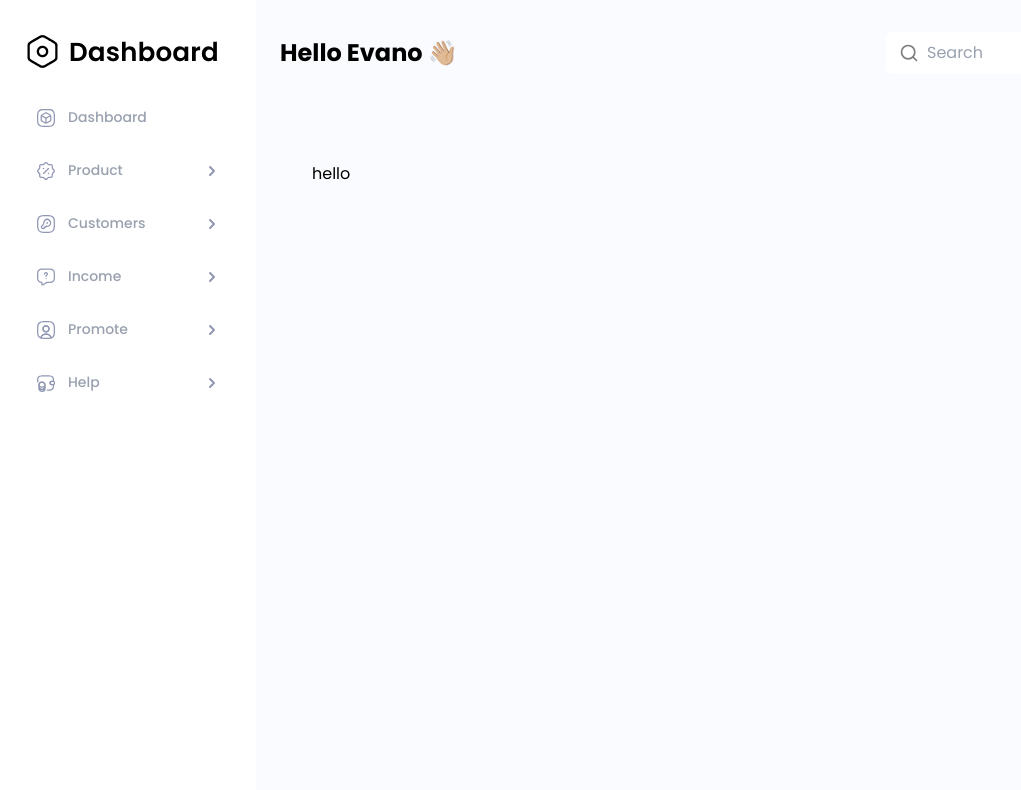
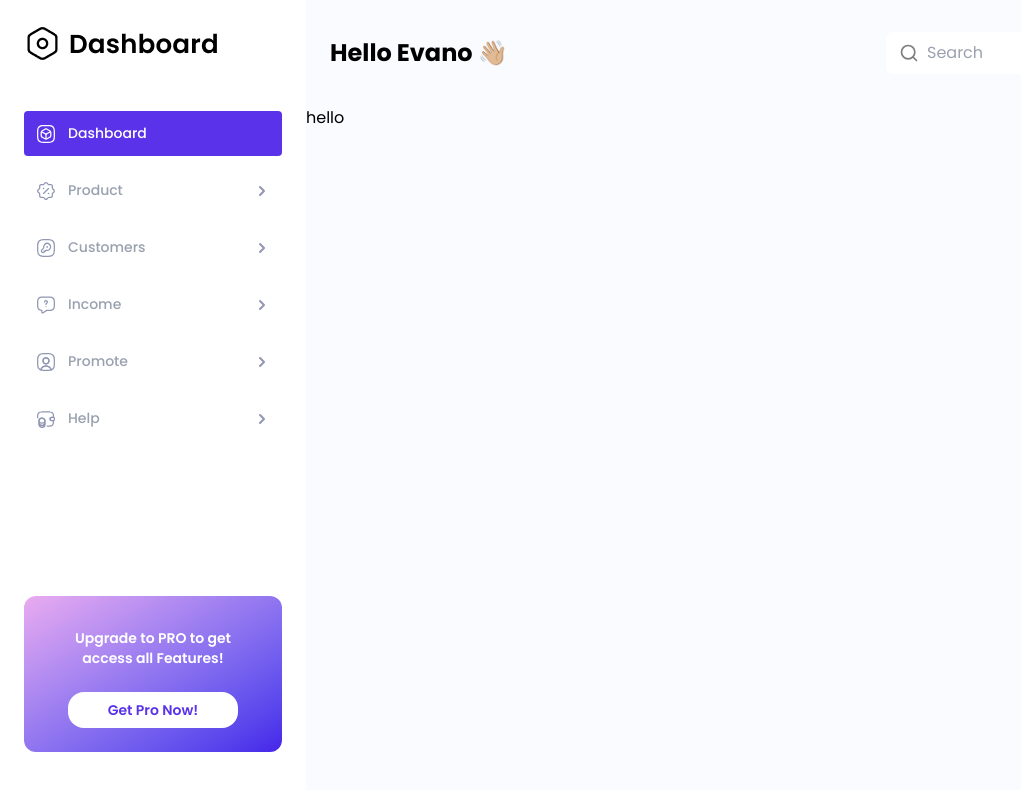
Before and after one commit to nav-commits/Dashboard-App, a Next.js app: page / in a window 1280 px wide. Shown: the top 790 px of the page, without its empty margins (0-1021 px from the left). Built offline with nearby package versions, Linux system fonts and the light colour scheme.

Commit message:
added card and refactored sidebar

```diff
--- a/app/layout.tsx
+++ b/app/layout.tsx
@@ -11,8 +11,8 @@ const poppins = Poppins({
 });
 
 export const metadata: Metadata = {
-  title: "App",
-  description: "App",
+  title: "Dashboard",
+  description: "Dashboard",
 };
 
 export default function RootLayout({
@@ -26,7 +26,7 @@ export default function RootLayout({
         <Sidebar />
         <div className="flex-1 flex flex-col bg-[#FAFBFF]">
           <Header />
-          <main className="p-4 flex-1">{children}</main>
+          <main className=" flex-1">{children}</main>
         </div>
       </body>
     </html>
--- a/app/page.tsx
+++ b/app/page.tsx
@@ -1,9 +1,5 @@
 export default function Home() {
   return (
-    <div className="flex min-h-screen pl-10">
-      <main className="flex min-h-screen flex-col py-10">
-       <p>hello</p>
-      </main>
-    </div>
+    <h1>hello</h1>
   );
 }
--- /dev/null
+++ b/components/Card.tsx
@@ -0,0 +1,18 @@
+import React, { ReactNode } from "react";
+
+interface CardProps {
+  children: ReactNode;
+  bgClass?: string;
+  className?: string;
+}
+const Card: React.FC<CardProps> = ({ children, bgClass = "bg-white", className }) => {
+  return (
+    <div
+      className={`rounded-xl p-6 flex flex-col items-center justify-center gap-4 mt-6 mb-6 ${bgClass} ${className}`}
+    >
+      {children}
+    </div>
+  );
+};
+
+export default Card;
--- a/components/Sidebar.tsx
+++ b/components/Sidebar.tsx
@@ -1,20 +1,16 @@
+"use client";
 import Link from "next/link";
 import Image from "next/image";
-
-const sidebarLinks = [
-  { name: "Dashboard", href: "/", icon: "/icons/3d-square.svg", hasArrow: false },
-  { name: "Product", href: "/product", icon: "/icons/discount-shape.svg", hasArrow: true },
-  { name: "Customers", href: "/customers", icon: "/icons/key-square.svg", hasArrow: true },
-  { name: "Income", href: "/income", icon: "/icons/message-question.svg", hasArrow: true },
-  { name: "Promote", href: "/promote", icon: "/icons/user-square.svg", hasArrow: true },
-  { name: "Help", href: "/help", icon: "/icons/wallet-money.svg", hasArrow: true },
-];
-
+import { usePathname } from "next/navigation";
+import clsx from "clsx";
+import { sidebarLinks } from "@/lib/sidebarLinks";
+import Card from "./Card";
 export default function Sidebar() {
+  const pathname = usePathname();
   return (
-    <aside className="w-64 min-h-screen p-6">
-      {/* Logo */}
-      <div className="mb-6 mt-2">
+    <aside className="w-[306px] h-screen p-6 flex flex-col justify-between">
+      <div>
+        <div>
           <Image
             src="/images/logo.png"
             alt="Logo"
@@ -23,13 +19,17 @@ export default function Sidebar() {
             className="object-contain"
           />
         </div>
-      {/* Navigation Links */}
-      <nav className="flex flex-col gap-2">
-        {sidebarLinks.map((link) => (
+        <nav className="flex flex-col gap-3 mt-12">
+          {sidebarLinks.map((link) => {
+            const isActive = pathname === link.href;
+            return (
               <Link
                 key={link.href}
                 href={link.href}
-            className="flex items-center justify-between p-3 rounded text-gray-400 text-[14px] font-medium hover:bg-gray-100"
+                className={clsx(
+                  "flex items-center justify-between p-3 rounded text-[14px] font-medium",
+                  isActive ? "bg-[#5932EA] text-white" : "text-gray-400"
+                )}
               >
                 <div className="flex items-center gap-3">
                   <Image
@@ -37,7 +37,10 @@ export default function Sidebar() {
                     alt={`${link.name} icon`}
                     width={20}
                     height={20}
-                className="object-contain"
+                    className={clsx(
+                      "object-contain",
+                      isActive ? "filter brightness-0 invert" : ""
+                    )}
                   />
                   {link.name}
                 </div>
@@ -47,12 +50,25 @@ export default function Sidebar() {
                     alt="Arrow"
                     width={16}
                     height={16}
-                className="object-contain"
+                    className={clsx(
+                      "object-contain",
+                      isActive ? "filter brightness-0 invert" : ""
+                    )}
                   />
                 )}
               </Link>
-        ))}
+            );
+          })}
         </nav>
+      </div>
+      <Card bgClass="bg-gradient-to-br from-[#EAABF0] to-[#4623E9]">
+        <p className="text-center text-sm text-white font-semibold p-2">
+          Upgrade to PRO to get access all Features!
+        </p>
+        <button className="bg-white text-[#5932EA] text-sm rounded-2xl px-10 py-2 font-semibold hover:bg-gray-100 transition cursor-pointer">
+          Get Pro Now!
+        </button>
+      </Card>
     </aside>
   );
 }
--- /dev/null
+++ b/lib/sidebarLinks.ts
@@ -0,0 +1,16 @@
+
+export type SidebarLink = {
+    name: string;
+    href: string;
+    icon: string;
+    hasArrow: boolean;
+  };
+
+  export const sidebarLinks: SidebarLink[] = [
+    { name: "Dashboard", href: "/", icon: "/icons/3d-square.svg", hasArrow: false },
+    { name: "Product", href: "/product", icon: "/icons/discount-shape.svg", hasArrow: true },
+    { name: "Customers", href: "/customers", icon: "/icons/key-square.svg", hasArrow: true },
+    { name: "Income", href: "/income", icon: "/icons/message-question.svg", hasArrow: true },
+    { name: "Promote", href: "/promote", icon: "/icons/user-square.svg", hasArrow: true },
+    { name: "Help", href: "/help", icon: "/icons/wallet-money.svg", hasArrow: true },
+  ];
--- a/package.json
+++ b/package.json
@@ -9,6 +9,7 @@
     "lint": "eslint"
   },
   "dependencies": {
+    "clsx": "^2.1.1",
     "next": "16.1.1",
     "react": "19.2.3",
     "react-dom": "19.2.3"
```
Also changed, not shown: 1 other file (tests, documents, lock files or other folders). Lines whose indentation alone changed are shown as unchanged.
